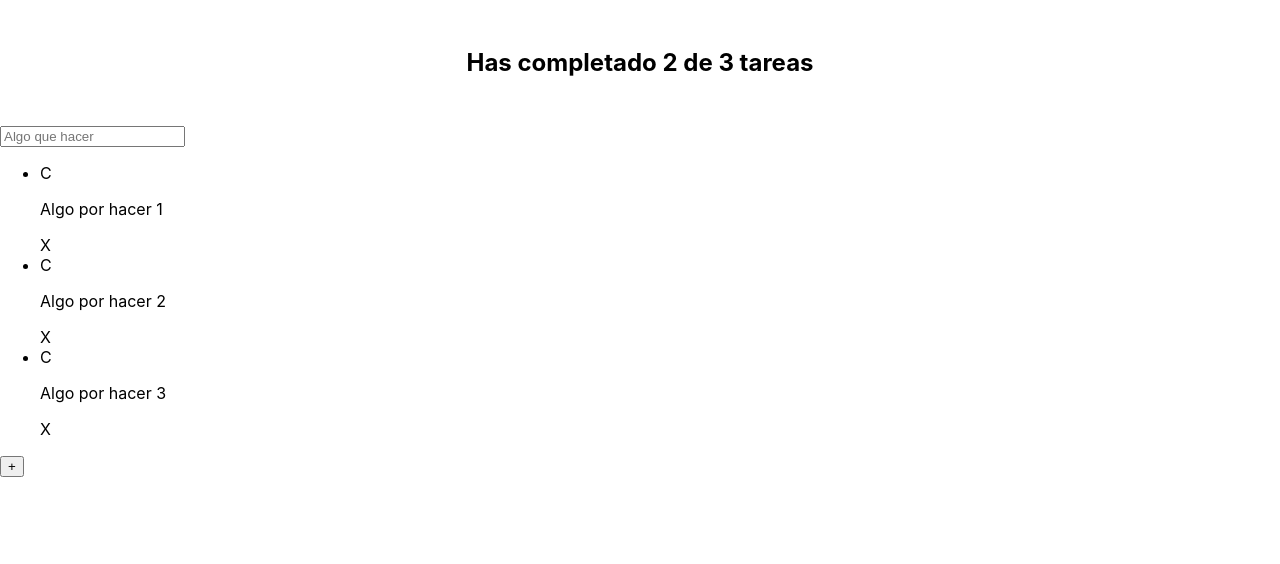
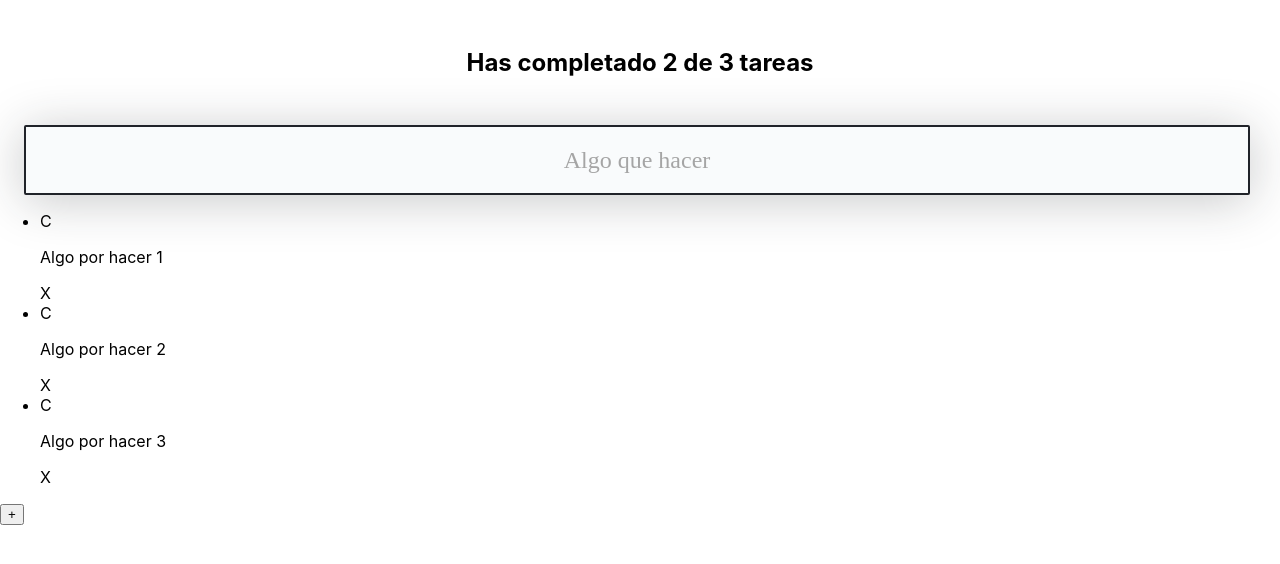
Before and after one commit to soyjherom/portafolio-progra-iv, a React (Create React App) app in the folder SEMANA6/todo_list/: page / in a window 1280 px wide. Shown: the top 564 px of the page. Built offline with nearby package versions, Linux system fonts and the light colour scheme.

Commit message:
[SEMANA 6] Agregando estilos al todoSearch

```diff
--- /dev/null
+++ b/SEMANA6/todo_list/src/TodoSearch.css
@@ -0,0 +1,23 @@
+.TodoSearch{
+    background: #F9FBFC;
+    border-radius: 2px;
+    border: 2px solid #202329;
+    margin: 0 24px;
+    height: 64px;
+    width: calc(100% - 62px);
+    font-size: 24px;
+    text-align: center;
+    font-family: 'Montserrat';
+    font-weight: 400;
+    color: #1E1E1F;
+    box-shadow: 0px 5px 50px rgba(32, 35, 41, 0.25);
+}
+.TodoSearch::placeholder {
+    color: #A5A5A5;
+    font-family: 'Montserrat';
+    font-weight: 400;
+  }
+
+  .TodoSearch:focus {
+    outline-color: #61DAFA;
+  }
--- a/SEMANA6/todo_list/src/TodoSearch.js
+++ b/SEMANA6/todo_list/src/TodoSearch.js
@@ -1,7 +1,8 @@
 import React from 'react';
+import './TodoSearch.css'
 function TodoSearch(){
     return(
-        <input placeholder="Algo que hacer"/>
+        <input className="TodoSearch" placeholder="Algo que hacer"/>
     );
 }
 export { TodoSearch };
```
